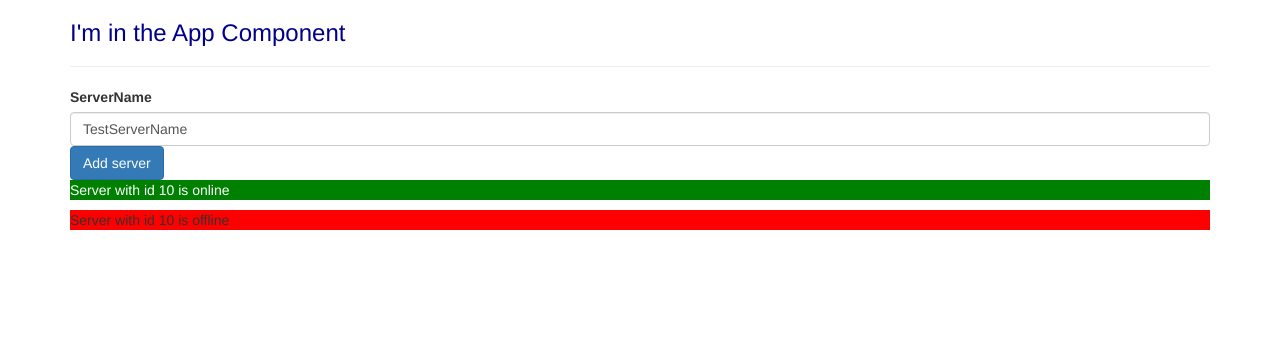
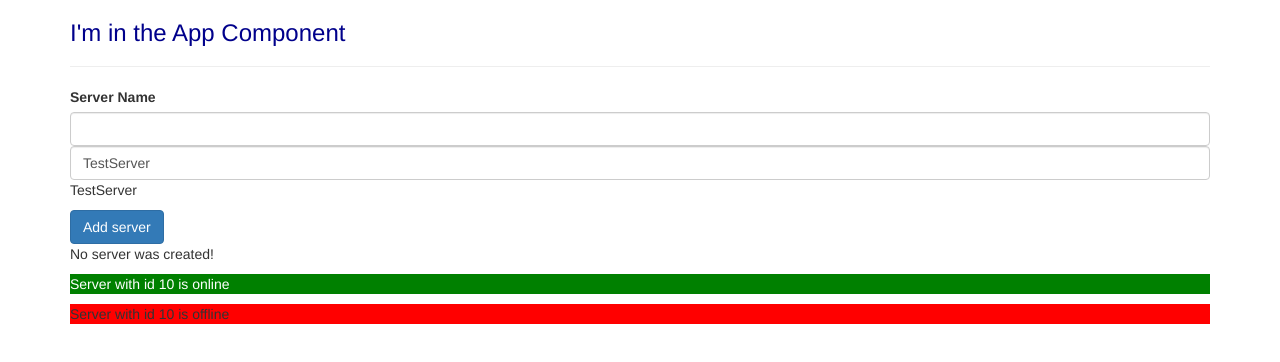
Before and after one commit to dirkgietelink/udemy-angular, an Angular app: page / in a window 1280 px wide. Shown: the top 362 px of the page. Built offline with nearby package versions, Linux system fonts and the light colour scheme.

Commit message:
2way-bindings and directives ngIf, ngFor

```diff
--- a/src/app/servers/servers.component.html
+++ b/src/app/servers/servers.component.html
@@ -1,15 +1,13 @@
-<label>ServerName</label>
-<!--
+<label>Server Name</label>
 <input
   type="text"
   class="form-control"
-  (input)="onUpdateServerEvent($event)">
--->
+  (input)="onUpdateServerName($event)">
 <input
   type="text"
   class="form-control"
   [(ngModel)]="serverName">
-<!--<p>{{ serverName }}</p>-->
+<p>{{ serverName }}</p>
 
 <button
   class="btn btn-primary"
@@ -18,8 +16,7 @@
 
 <!--<p>{{ allowNewServer }}</p>-->
 <!--<p [innerText]="allowNewServer"></p>-->
-<!--<p>{{ serverCreationStatus }}</p>-->
+<p>{{ serverCreationStatus }}</p>
 <p *ngIf="serverCreated">Server was created. server name is {{ serverName }}</p>
 
-<app-server></app-server>
-<app-server></app-server>
+<app-server *ngFor="let server of servers"></app-server>
--- a/src/app/servers/servers.component.ts
+++ b/src/app/servers/servers.component.ts
@@ -13,8 +13,9 @@ import { Component, OnInit } from '@angular/core';
 export class ServersComponent implements OnInit {
   allowNewServer = false;
   serverCreationStatus = 'No server was created!';
-  serverName = 'TestServerName';
+  serverName = 'TestServer';
   serverCreated = false;
+  servers = ['Test1', 'Test2'];
 
   constructor() {
     setTimeout(() => {
@@ -27,10 +28,11 @@ export class ServersComponent implements OnInit {
 
   onCreateServer() {
     this.serverCreated = true;
+    this.servers.push(this.serverName);
     this.serverCreationStatus = 'Server was created. Name is ' + this.serverName;
   }
 
-  onUpdateServerEvent(event: Event) {
+  onUpdateServerName(event: Event) {
     console.log(event);
     this.serverName = (<HTMLInputElement>event.target).value;
   }
```
